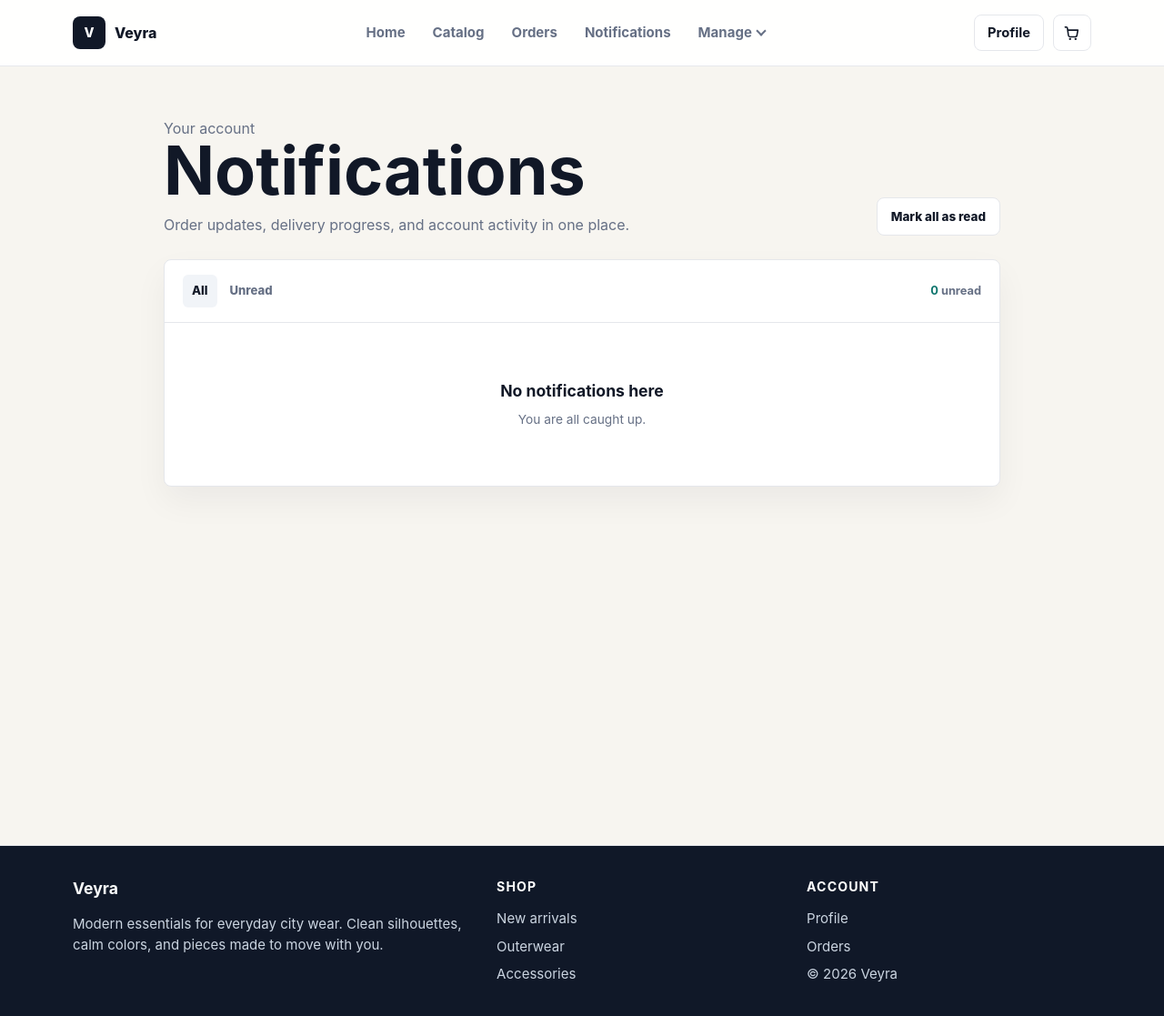
After one commit to arsenibatullin21-web/Veyra, a Django app: page /notification/ in a window 1280 px wide. The commit adds this page. Shown: the whole page at 91% size. Run offline with Django 5.2, Linux system fonts and the light colour scheme; the visitor is signed in with stand-in values (Sample User, id 1); data that the repository does not hold is empty.

Commit message:
Notifications: notificatioin page with htmx logic

```diff
--- /dev/null
+++ b/notifications/templates/notifications/notifications.html
@@ -0,0 +1,25 @@
+{% extends 'base.html' %}
+
+{% block title %}Notifications - Veyra{% endblock %}
+
+{% block extra_css %}
+<style>
+    .notifications-page { min-height: 100vh; padding: 44px 0 80px; background: #f7f5f0; }
+    .notifications-shell { width: min(920px, calc(100% - 32px)); margin: 0 auto; }
+    .notifications-head { display: flex; align-items: end; justify-content: space-between; gap: 24px; margin-bottom: 26px; }.notifications-head h1 { margin: 0; color: var(--ink); font-size: clamp(2.5rem, 6vw, 4.6rem); line-height: .95; }.notifications-head p { margin: 12px 0 0; color: var(--muted); }
+    .mark-all-button { min-height: 42px; border: 1px solid var(--line); border-radius: var(--radius); padding: 0 15px; color: var(--ink); background: #fff; font: inherit; font-size: .84rem; font-weight: 850; cursor: pointer; }.mark-all-button:hover { border-color: var(--ink); }
+    .notifications-card { overflow: hidden; border: 1px solid var(--line); border-radius: var(--radius); background: #fff; box-shadow: 0 16px 36px rgba(17,24,39,.05); }
+    .notification-toolbar { display: flex; align-items: center; justify-content: space-between; gap: 16px; padding: 16px 20px; border-bottom: 1px solid var(--line); }.filter-tabs { display: flex; gap: 4px; }.filter-tab { border: 0; border-radius: 6px; padding: 8px 10px; color: var(--muted); background: transparent; font: inherit; font-size: .82rem; font-weight: 850; cursor: pointer; }.filter-tab.is-active { color: var(--ink); background: #f1f4f8; }.unread-count { color: var(--muted); font-size: .8rem; font-weight: 750; }.unread-count strong { color: var(--accent); }
+    .notification-list { display: grid; }.notification { position: relative; display: grid; grid-template-columns: 42px minmax(0,1fr) auto; align-items: start; gap: 14px; padding: 18px 20px; border-bottom: 1px solid #edf0f3; }.notification:last-child { border-bottom: 0; }.notification.is-unread { background: #fbfcff; }.notification.is-unread::before { position: absolute; top: 25px; left: 8px; width: 5px; height: 5px; border-radius: 50%; background: var(--accent); content: ''; }.notification-icon { display: grid; width: 42px; height: 42px; place-items: center; border-radius: 50%; color: var(--accent); background: var(--accent-soft); font-size: 1.05rem; font-weight: 900; }.notification-icon.delivery { color: #155eef; background: #eff4ff; }.notification-icon.account { color: #087443; background: #ecfdf3; }.notification-copy h2 { margin: 1px 0 5px; color: var(--ink); font-size: .94rem; }.notification-copy p { margin: 0; color: var(--muted); font-size: .84rem; line-height: 1.5; }.notification-copy a { color: var(--accent); font-weight: 800; text-decoration: none; }.notification-time { padding-top: 3px; color: #98a2b3; font-size: .75rem; white-space: nowrap; }.mark-read { align-self: center; border: 0; padding: 5px; color: #98a2b3; background: transparent; font: inherit; font-size: .75rem; font-weight: 800; cursor: pointer; }.mark-read:hover { color: var(--ink); }.notification:not(.is-unread) .mark-read { display: none; }
+    .empty-state { display: none; padding: 62px 24px; text-align: center; }.empty-state h2 { margin: 0; font-size: 1.1rem; }.empty-state p { margin: 8px 0 0; color: var(--muted); font-size: .86rem; }.empty-state.is-visible { display: block; }.notification.is-hidden { display: none; }
+    @media (max-width: 620px) { .notifications-page { padding-top: 28px; }.notifications-head { align-items: stretch; flex-direction: column; }.mark-all-button { align-self: flex-start; }.notification-toolbar { align-items: flex-start; flex-direction: column; }.notification { grid-template-columns: 38px minmax(0,1fr); padding: 16px; }.notification-time { grid-column: 2; padding: 0; }.notification-icon { width: 38px; height: 38px; }.mark-read { position: absolute; top: 13px; right: 10px; } }
+</style>
+{% endblock %}
+
+{% block content %}
+<main class="notifications-page">
+<div id="noti-shell">
+    {% include 'notifications/partial/notification_partial.html' %}
+</div>
+</main>
+{% endblock %}
--- /dev/null
+++ b/notifications/templates/notifications/partial/notification_partial.html
@@ -0,0 +1,68 @@
+<section class="notifications-shell">
+    <header class="notifications-head">
+        <div>
+            <p class="section-kicker">Your account</p>
+            <h1>Notifications</h1>
+            <p>Order updates, delivery progress, and account activity in one place.</p>
+        </div>
+        <form action="{% url 'notifications:read_all' %}" method="post"
+              hx-post="{% url 'notifications:read_all' %}"
+              hx-target="#noti-shell"
+        >
+            {% csrf_token %}
+            <input type="hidden" name="filter_type" value="{{ filter_type }}">
+            <button class="mark-all-button" type="submit">Mark all as read</button>
+        </form>
+    </header>
+    <section class="notifications-card">
+            <div class="notification-toolbar">
+            <div class="filter-tabs">
+                <button
+                    class="filter-tab {% if filter_type == 'all' or not filter_type %}is-active{% endif %}"
+                    type="button"
+                    hx-get="{% url 'notifications:my' %}"
+                    hx-vals='{"filter_type": "all"}'
+                    hx-target="#noti-shell"
+                    hx-push-url="true"
+                >
+                    All
+                </button>
+                <button
+                    class="filter-tab {% if filter_type == 'unread' %}is-active{% endif %}"
+                    type="button"
+                    hx-get="{% url 'notifications:my' %}"
+                    hx-vals='{"filter_type": "unread"}'
+                    hx-target="#noti-shell"
+                    hx-push-url="true"
+                >
+                    Unread
+                </button>
+            </div>
+            <span class="unread-count"><strong data-unread-count>{{ unread.count }}</strong> unread</span>
+        </div>
+        <div class="notification-list" data-notification-list>
+            {% for notification in notifications %}
+            <article class="notification {% if not notification.is_read %}is-unread{% endif %}" data-notification>
+                <span class="notification-icon">✓</span>
+                <div class="notification-copy">
+                    <h2>{{ notification.title }}</h2>
+                    <p>{{ notification.message }}</p>
+                </div>
+                <time class="notification-time">{{ notification.created_at|timesince }} ago</time>
+                <form action="{% url 'notifications:read' notification.id %}" method="post"
+                    hx-post="{% url 'notifications:read' notification.id %}"
+                    hx-target="#noti-shell"
+                >
+                    {% csrf_token %}
+                    <input type="hidden" name="filter_type" value="{{ filter_type }}">
+                    <button class="mark-read" type="submit">Mark read</button>
+                </form>
+            </article>
+            {% endfor %}
+        </div>
+        <div class="empty-state {% if not notifications %}is-visible{% endif %}">
+            <h2>No notifications here</h2>
+            <p>You are all caught up.</p>
+        </div>
+    </section>
+</section>
--- a/notifications/urls.py
+++ b/notifications/urls.py
@@ -1,10 +1,10 @@
-from django.contrib import admin
-from django.urls import path, include
-from django.conf import settings
-from django.conf.urls.static import static
+from django.urls import path
+from notifications import views
 
 app_name = 'notifications'
 
 urlpatterns = [
-    path(''),
+    path('', views.MyNotificationsListView.as_view(), name='my'),
+    path('read/<int:notification_id>/', views.read_notification, name='read'),
+    path('read/all/', views.read_all_notifications, name='read_all')
 ]
--- a/notifications/views.py
+++ b/notifications/views.py
@@ -1,3 +1,67 @@
-from django.shortcuts import render
+from django.contrib.auth.mixins import LoginRequiredMixin
+from django.shortcuts import render, get_object_or_404, redirect
+from django.urls import reverse
+from django.views.decorators.http import require_POST
+from django.views.generic import ListView
 
-# Create your views here.
+from notifications.models import Notification
+
+
+class MyNotificationsListView(LoginRequiredMixin, ListView):
+    model = Notification
+    template_name = 'notifications/notifications.html'
+    context_object_name = 'notifications'
+
+    def get_queryset(self):
+        queryset = Notification.objects.filter(user=self.request.user)
+        filter_type = self.request.GET.get('filter_type')
+
+        if filter_type == 'unread':
+            queryset = queryset.filter(is_read=False)
+
+        return queryset
+
+
+    def get_context_data(self, *args, **kwargs):
+        context = super().get_context_data(*args, **kwargs)
+        context['unread'] = Notification.objects.filter(is_read=False, user=self.request.user)
+        context['filter_type'] = self.request.GET.get('filter_type')
+        return context
+
+    def get_template_names(self):
+        if self.request.headers.get('HX-Request') == 'true':
+            return ['notifications/partial/notification_partial.html']
+        return ['notifications/notifications.html']
+
+
+@require_POST
+def read_notification(request, notification_id):
+    notification = get_object_or_404(Notification, pk=notification_id, user=request.user)
+    notification.is_read = True
+    notification.save(update_fields=['is_read'])
+
+    unread = Notification.objects.filter(is_read=False, user=request.user)
+    queryset = Notification.objects.filter(user=request.user)
+    filter_type = request.POST.get('filter_type')
+
+    if filter_type == 'unread':
+        queryset = queryset.filter(is_read=False)
+
+    return render(request, 'notifications/partial/notification_partial.html', {'unread': unread, 'notifications': queryset, 'filter_type': filter_type})
+
+@require_POST
+def read_all_notifications(request):
+    notifications = Notification.objects.filter(user=request.user, is_read=False)
+
+    for notification in notifications:
+        notification.is_read = True
+        notification.save(update_fields=['is_read'])
+
+    unread = Notification.objects.filter(is_read=False, user=request.user)
+    queryset = Notification.objects.filter(user=request.user)
+    filter_type = request.POST.get('filter_type')
+
+    if filter_type == 'unread':
+        queryset = queryset.filter(is_read=False)
+
+    return render(request, 'notifications/partial/notification_partial.html', {'unread': unread, 'notifications': queryset, 'filter_type': filter_type})
--- a/templates/base.html
+++ b/templates/base.html
@@ -373,7 +373,7 @@
                 <a href="{% url 'products:catalog' %}">Catalog</a>
                 {% if request.user.is_authenticated %}
                     <a href="/orders/">Orders</a>
-                    <a href="/notifications/">Notifications</a>
+                    <a href="{% url 'notifications:my' %}">Notifications</a>
                 {% endif %}
                 {% if request.user.is_staff %}
                     <div class="nav-dropdown">
```
Also changed, not shown: notifications/migrations/0001_initial.py (added).
